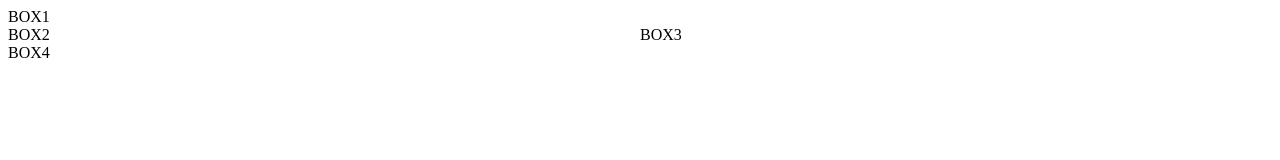
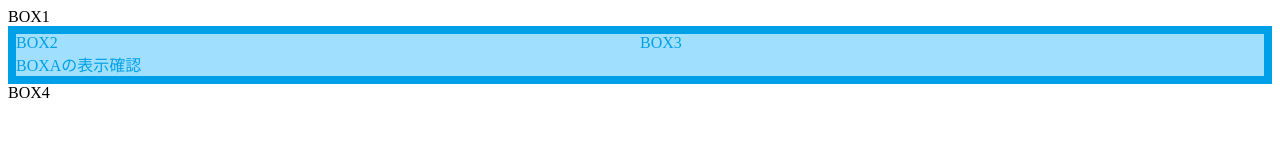
Before and after one commit to amippy/HTML5-CSS3, a plain HTML site: page index.html in a window 1280 px wide. Drawn offline with Linux system fonts and the light colour scheme.

Commit message:
clearfix１

```diff
--- a/main.css
+++ b/main.css
@@ -1,5 +1,11 @@
+/*boxA*/
+.boxA{
+  border: solid 8px #00a0e9;
+  background-color: #a0e0fe;
+  color: #00a0e9;
+}
 .boxA:after{
-  content: "";
+  content: "BOXAの表示確認";
   display:block;
   clear: both;
 }
```
